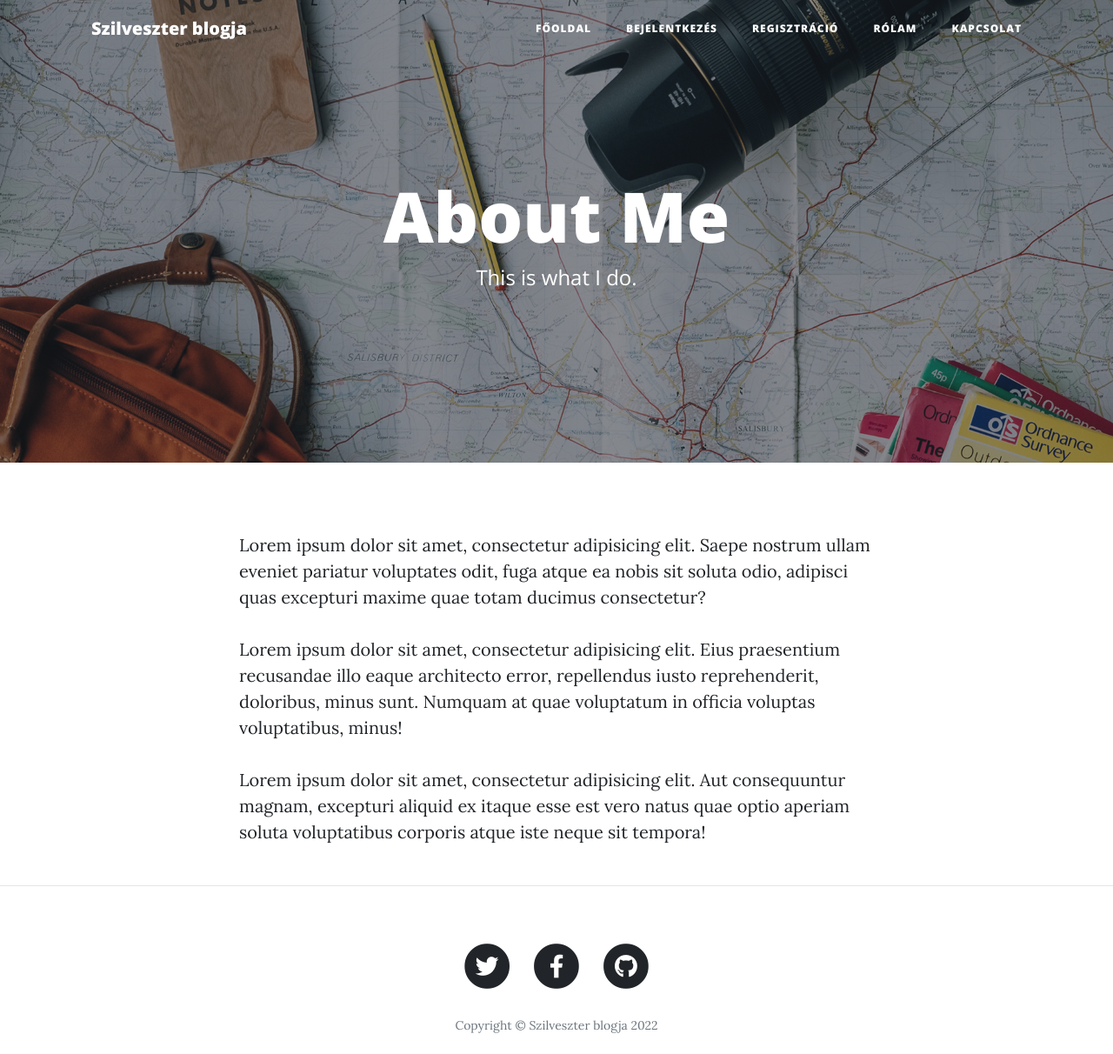
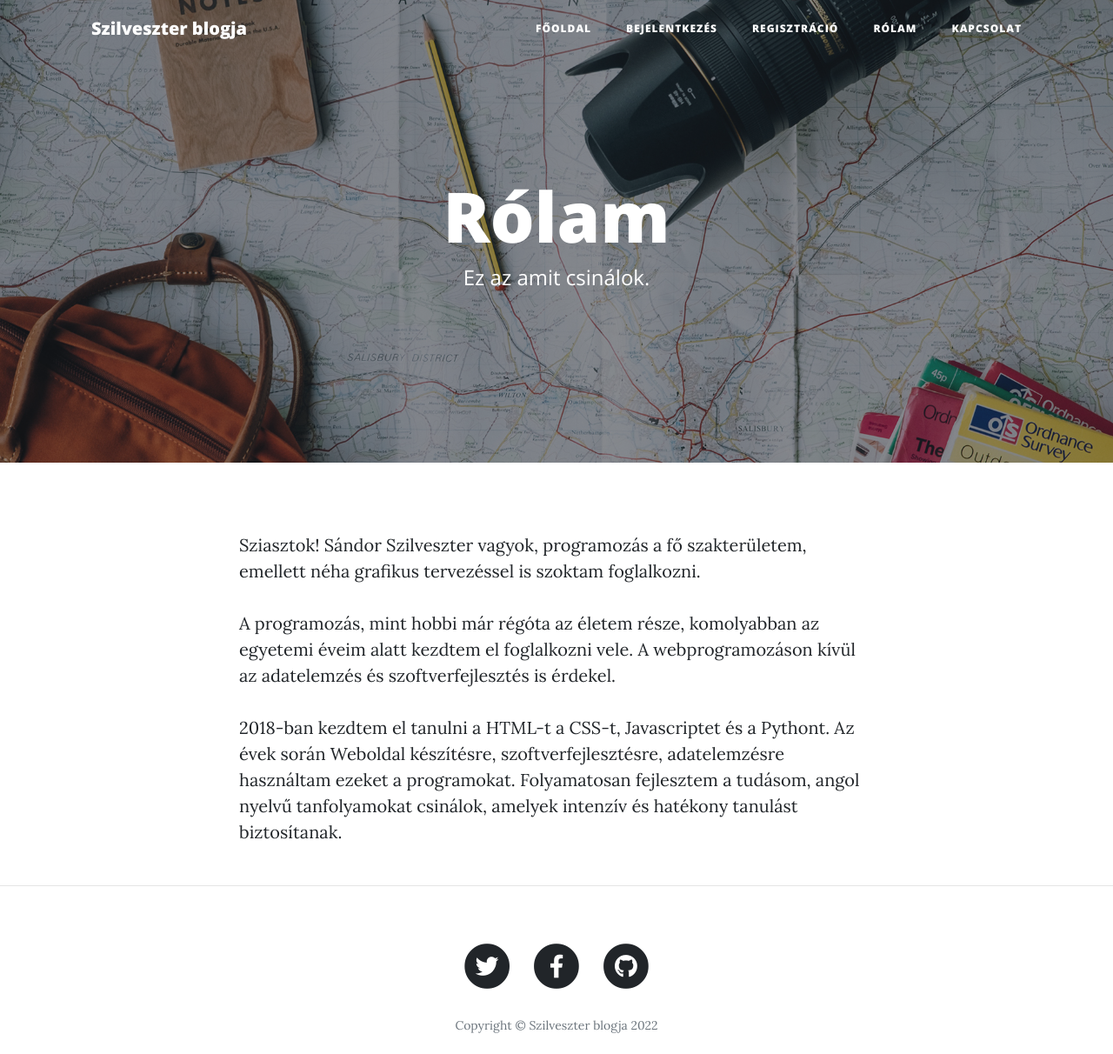
Before and after one commit to szilveszter94/blog-end, a Flask app: page /about in a window 1280 px wide. Shown: the top 1212 px of the page at 87% size. Run offline with Flask 2, Linux system fonts and the light colour scheme; some libraries are stand-ins or nearby versions.

Commit message:
Update about.html
commit

```diff
--- a/templates/about.html
+++ b/templates/about.html
@@ -7,8 +7,8 @@
       <div class="row">
         <div class="col-lg-8 col-md-10 mx-auto">
           <div class="page-heading">
-            <h1>About Me</h1>
-            <span class="subheading">This is what I do.</span>
+            <h1>Rólam</h1>
+            <span class="subheading">Ez az amit csinálok.</span>
           </div>
         </div>
       </div>
@@ -19,9 +19,9 @@
   <div class="container">
     <div class="row">
       <div class="col-lg-8 col-md-10 mx-auto">
-        <p>Lorem ipsum dolor sit amet, consectetur adipisicing elit. Saepe nostrum ullam eveniet pariatur voluptates odit, fuga atque ea nobis sit soluta odio, adipisci quas excepturi maxime quae totam ducimus consectetur?</p>
-        <p>Lorem ipsum dolor sit amet, consectetur adipisicing elit. Eius praesentium recusandae illo eaque architecto error, repellendus iusto reprehenderit, doloribus, minus sunt. Numquam at quae voluptatum in officia voluptas voluptatibus, minus!</p>
-        <p>Lorem ipsum dolor sit amet, consectetur adipisicing elit. Aut consequuntur magnam, excepturi aliquid ex itaque esse est vero natus quae optio aperiam soluta voluptatibus corporis atque iste neque sit tempora!</p>
+        <p>Sziasztok! Sándor Szilveszter vagyok, programozás a fő szakterületem, emellett néha grafikus tervezéssel is szoktam foglalkozni.</p>
+        <p>A programozás, mint hobbi már régóta az életem része, komolyabban az egyetemi éveim alatt kezdtem el foglalkozni vele. A webprogramozáson kívül az adatelemzés és szoftverfejlesztés is érdekel.</p>
+        <p>2018-ban kezdtem el tanulni a HTML-t a CSS-t, Javascriptet és a Pythont. Az évek során Weboldal készítésre, szoftverfejlesztésre, adatelemzésre használtam ezeket a programokat. Folyamatosan fejlesztem a tudásom, angol nyelvű tanfolyamokat csinálok, amelyek intenzív és hatékony tanulást biztosítanak.</p>
       </div>
     </div>
   </div>
```
